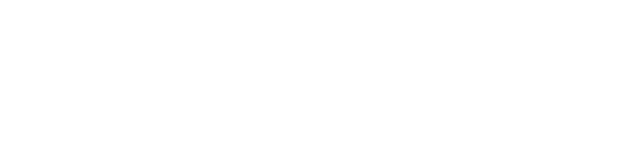
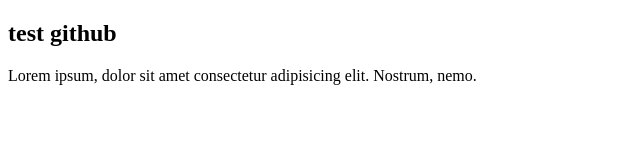
Before and after one commit to tionosamuel/github1, a plain HTML site: page index.html in a window 1280 px wide. Shown: the whole page, without its empty margins (0-640 px from the left). Drawn offline with Linux system fonts and the light colour scheme.

```diff
--- a/index.html
+++ b/index.html
@@ -1,11 +1,15 @@
 <!DOCTYPE html>
 <html lang="en">
+
 <head>
     <meta charset="UTF-8">
     <meta name="viewport" content="width=device-width, initial-scale=1.0">
     <title>Document</title>
 </head>
+
 <body>
+    <H2>test github</H2>
+    <p>Lorem ipsum, dolor sit amet consectetur adipisicing elit. Nostrum, nemo.</p>
+</body>
 
-</body>
 </html>
```
